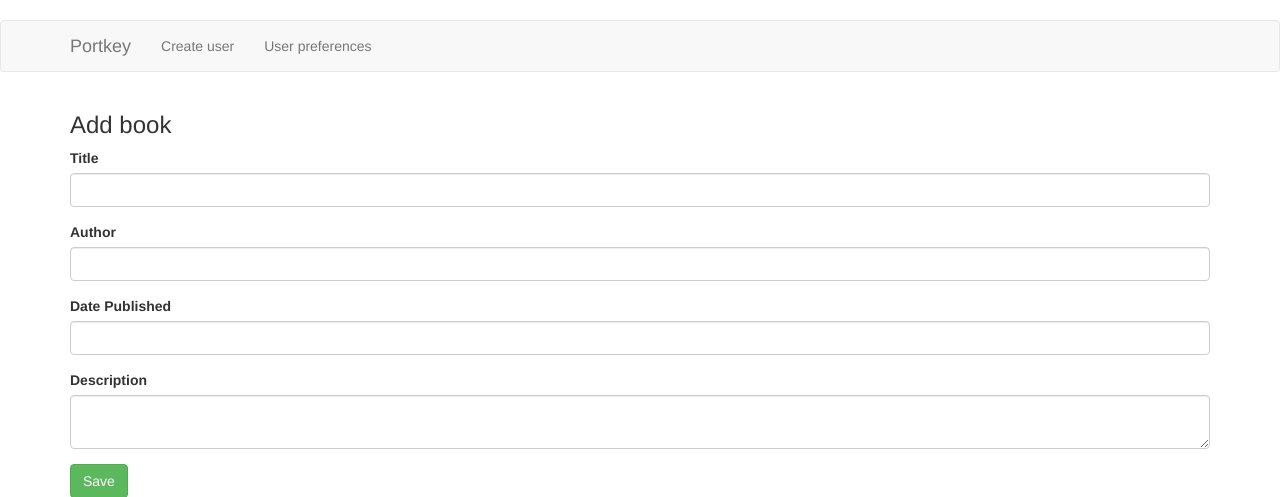
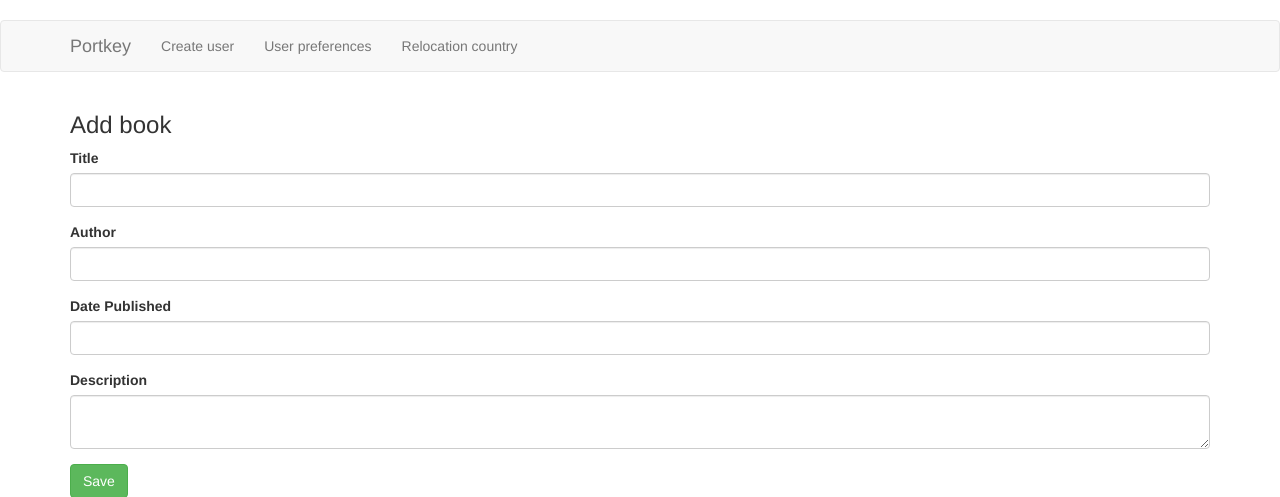
Before and after one commit to thiagosenador/RelocationTool, a Flask app: page /add in a window 1280 px wide. Shown: the top 497 px of the page. Run offline with Flask 2, Linux system fonts and the light colour scheme; some libraries are stand-ins or nearby versions.

Commit message:
menu options

```diff
--- a/RelocationTool/bookshelf/templates/base.html
+++ b/RelocationTool/bookshelf/templates/base.html
@@ -30,6 +30,7 @@
             <ul class="nav navbar-nav">
                 <li><a href="/createuser">Create user</a></li>
                 <li><a href="/ShowUserPreferences">User preferences</a></li>
+                <li><a href="/RelocationCountry">Relocation country</a></li>
             </ul>
         </div>
     </div>
```
